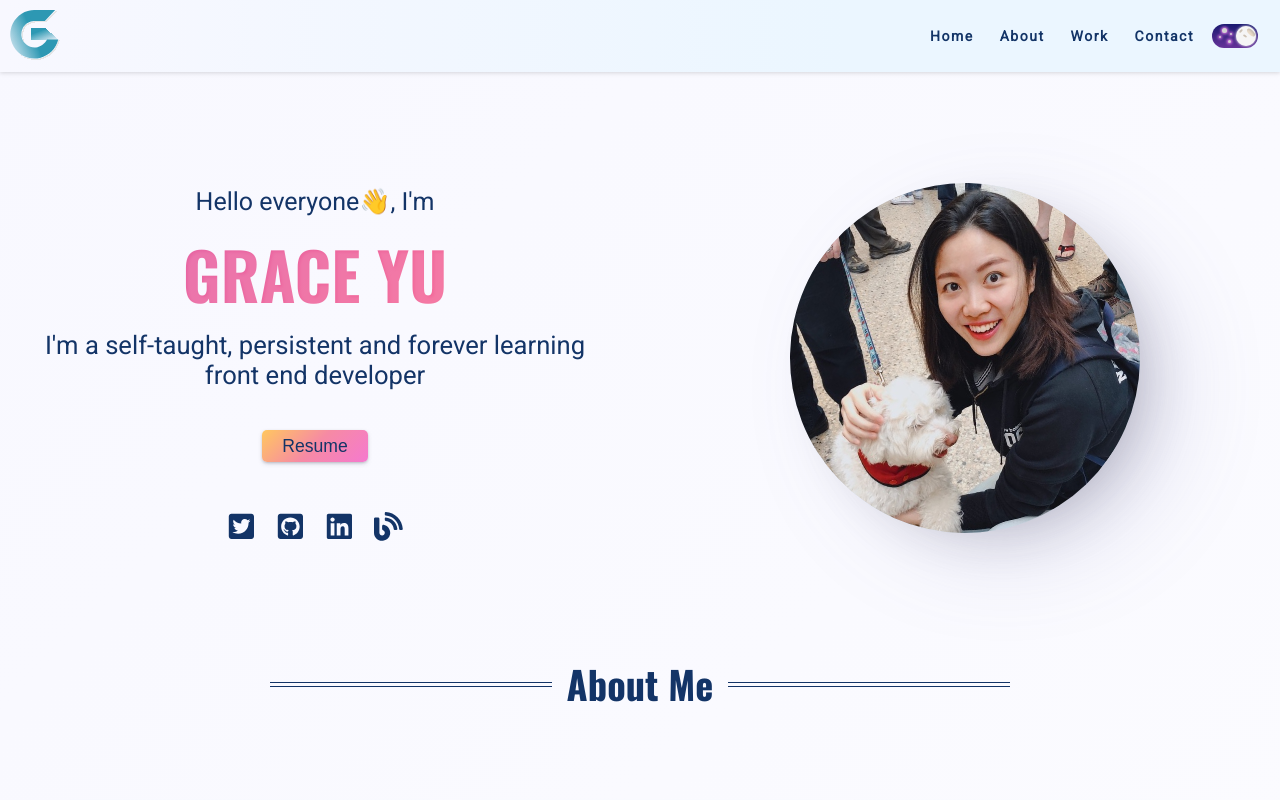
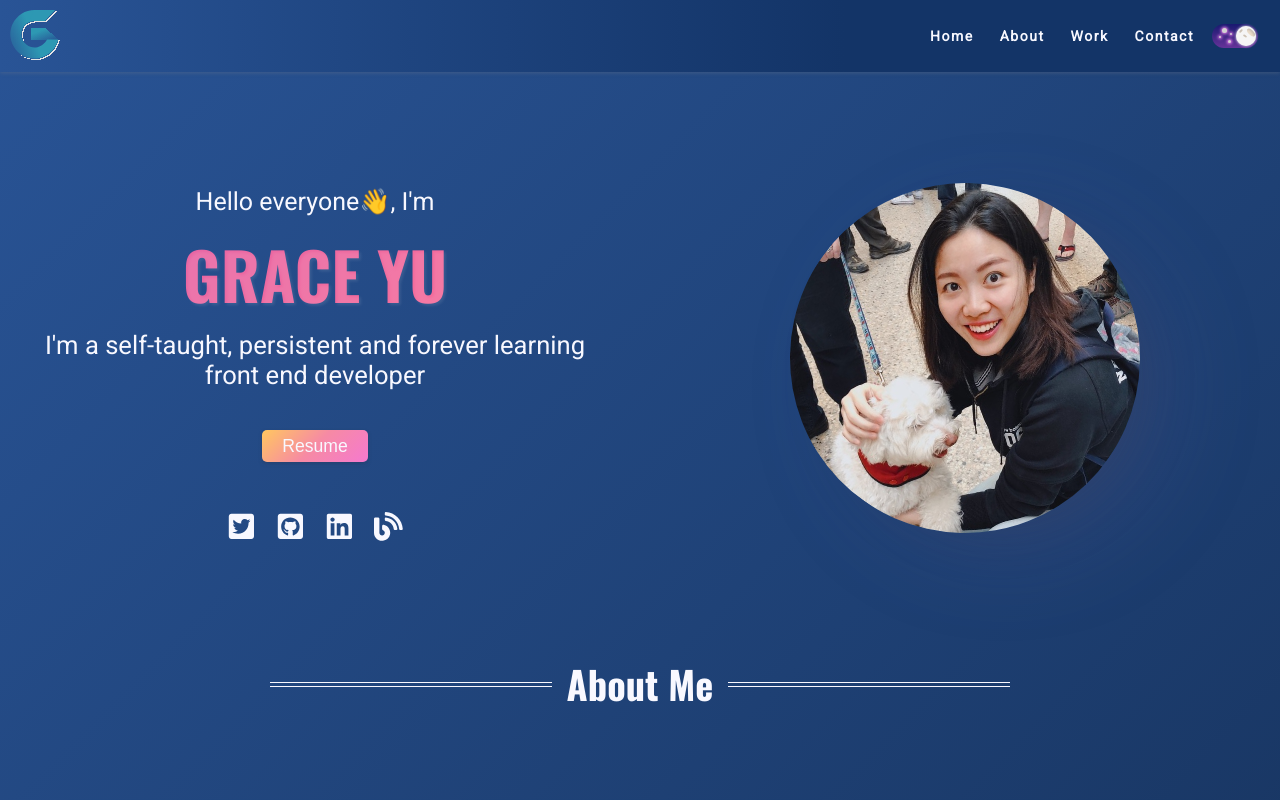
Before and after one commit to Yueran-Yu/grace-yu-portfolio, a React (Create React App) app: page / in a window 1280 px wide. Shown: the top 800 px of the page. Built offline with nearby package versions, Linux system fonts and the light colour scheme.

Commit message:
change default mode as dark mode

```diff
--- a/src/App.js
+++ b/src/App.js
@@ -17,7 +17,7 @@ const Footer = lazy(() => import('../src/components/Footer/Footer'))
 
 const App = () => {
   const scrollPosition = useScrollPosition()
-  const {isDark, toggleTheme} = useDayNightTheme()
+  const {isDay, toggleTheme} = useDayNightTheme()
   const {isOpen, setOpen, toggleOpenClose} = useOpenClose()
   const toTop = useRef(null)
   if (toTop.current) {
@@ -27,14 +27,13 @@ const App = () => {
   }
 
   const Loader = () => <Loading/>
-
-  const chosenTheme = isDark ? darkTheme : lightTheme
+  const chosenTheme = isDay ? lightTheme : darkTheme
 
   return (
     <Suspense fallback={Loader()}>
       <ThemeProvider theme={{chosenTheme, fontCollection, isOpen}}>
         <GlobalStyle/>
-        <Nav isDark={isDark}
+        <Nav isDay={isDay}
              themeChange={toggleTheme}
              isOpen={isOpen}
              setOpen={setOpen}
--- a/src/components/Nav/DayNightSwitchButton/DayNightSwitchButton.jsx
+++ b/src/components/Nav/DayNightSwitchButton/DayNightSwitchButton.jsx
@@ -1,8 +1,8 @@
 import React from 'react';
 import {SwitchButtonContainer} from "./DayNightSwitchButton.styles";
 
-export const DayNightSwitchButton = ({isDark, themeChange}) => {
-  const theme = isDark ? 'day' : 'night'
+export const DayNightSwitchButton = ({isDay, themeChange}) => {
+  const theme = isDay ? 'day' : 'night'
   return (
     <SwitchButtonContainer onClick={themeChange}>
       <div className={`toggle ` + theme}>
--- a/src/components/Nav/MobileDayNight/MobileDayNight.js
+++ b/src/components/Nav/MobileDayNight/MobileDayNight.js
@@ -1,12 +1,12 @@
 import React from 'react';
 import {MobileDayNightContainer} from "./MobileDayNight.styles";
 
-const MobileDayNight = ({isDark, themeChange}) => {
+const MobileDayNight = ({isDay, themeChange}) => {
 
   return (
     <MobileDayNightContainer onClick={themeChange}>
       <div className='outside'>
-         <div>TOGGLE {isDark ? 'DAY MODE' : 'NIGHT MODE'}</div>
+         <div>TOGGLE {isDay ? 'DAY MODE' : 'NIGHT MODE'}</div>
       </div>
     </MobileDayNightContainer>
   )
--- a/src/components/Nav/ToggleBtn/ToggleBtn.js
+++ b/src/components/Nav/ToggleBtn/ToggleBtn.js
@@ -13,8 +13,8 @@ const Path = props => (
 const transition = {duration: 0.3}
 
 const ToggleBtn = ({toggle, isOpen}) => {
-  const {isDark} = useDayNightTheme()
-  const strokeColor = isDark ? 'white' : '#133467';
+  const {isDay} = useDayNightTheme()
+  const strokeColor = isDay ? '#133467' : 'white';
   return (
     <ToggleButton onClick={toggle} isOpen={isOpen}>
       <svg width="25" height="25" viewBox="0 0 25 25">
--- a/src/context/ThemeProvider.js
+++ b/src/context/ThemeProvider.js
@@ -1,26 +1,27 @@
 import React, {createContext, useEffect, useContext, useState} from 'react';
 
- const DayNightThemeContext = createContext(true)
+const DayNightThemeContext = createContext(false)
 
 const DayNightThemeProvider = ({children}) => {
-  const [isDark, setTheme] = useState(localStorage.getItem('darkMode') === 'true')
+  const [isDay, setTheme] = useState(localStorage.getItem('dayMode') === 'false')
 
-  useEffect(()=>{
-    localStorage.setItem('darkMode',  JSON.stringify(isDark))
-  },[isDark])
 
-  const toggleTheme = () => setTheme(!isDark)
+  useEffect(() => {
+    localStorage.setItem('dayMode', JSON.stringify(isDay))
+  }, [isDay])
+
+  const toggleTheme = () => setTheme(!isDay)
 
   return (
-    <DayNightThemeContext.Provider value={{isDark, toggleTheme}}>
+    <DayNightThemeContext.Provider value={{isDay, toggleTheme}}>
       {children}
     </DayNightThemeContext.Provider>
   );
 };
 
 export const useDayNightTheme = () => {
-  const {isDark, toggleTheme} = useContext(DayNightThemeContext)
-  return {isDark, toggleTheme}
+  const {isDay, toggleTheme} = useContext(DayNightThemeContext)
+  return {isDay, toggleTheme}
 }
 
 export default DayNightThemeProvider;
--- a/src/data/data.js
+++ b/src/data/data.js
@@ -35,7 +35,7 @@ export const PROJECTS_DATA = [
     alt: 'Grace Portfolio'
   },
   {
-    id: 3,
+    id: 4,
     title: 'GY Coffee Shop',
     content: 'This is a simple landing page for marketing the specific coffee. It uses vanilla javascript code with html and font-awesome. It includes hamburger bar, loading page, video background with the on/off button.',
     projectUrl: 'https://gy-coffee-shop.netlify.app/',
```
